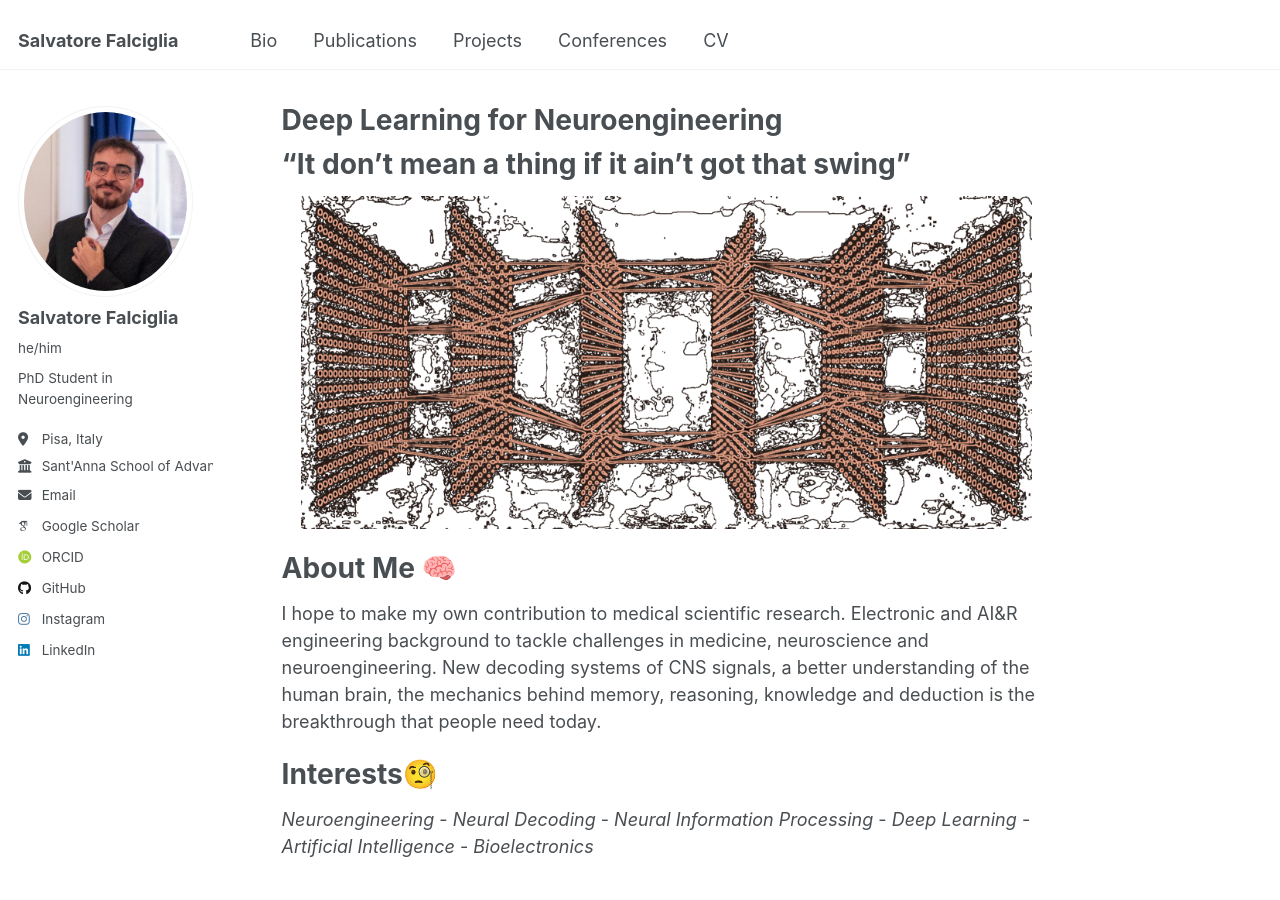
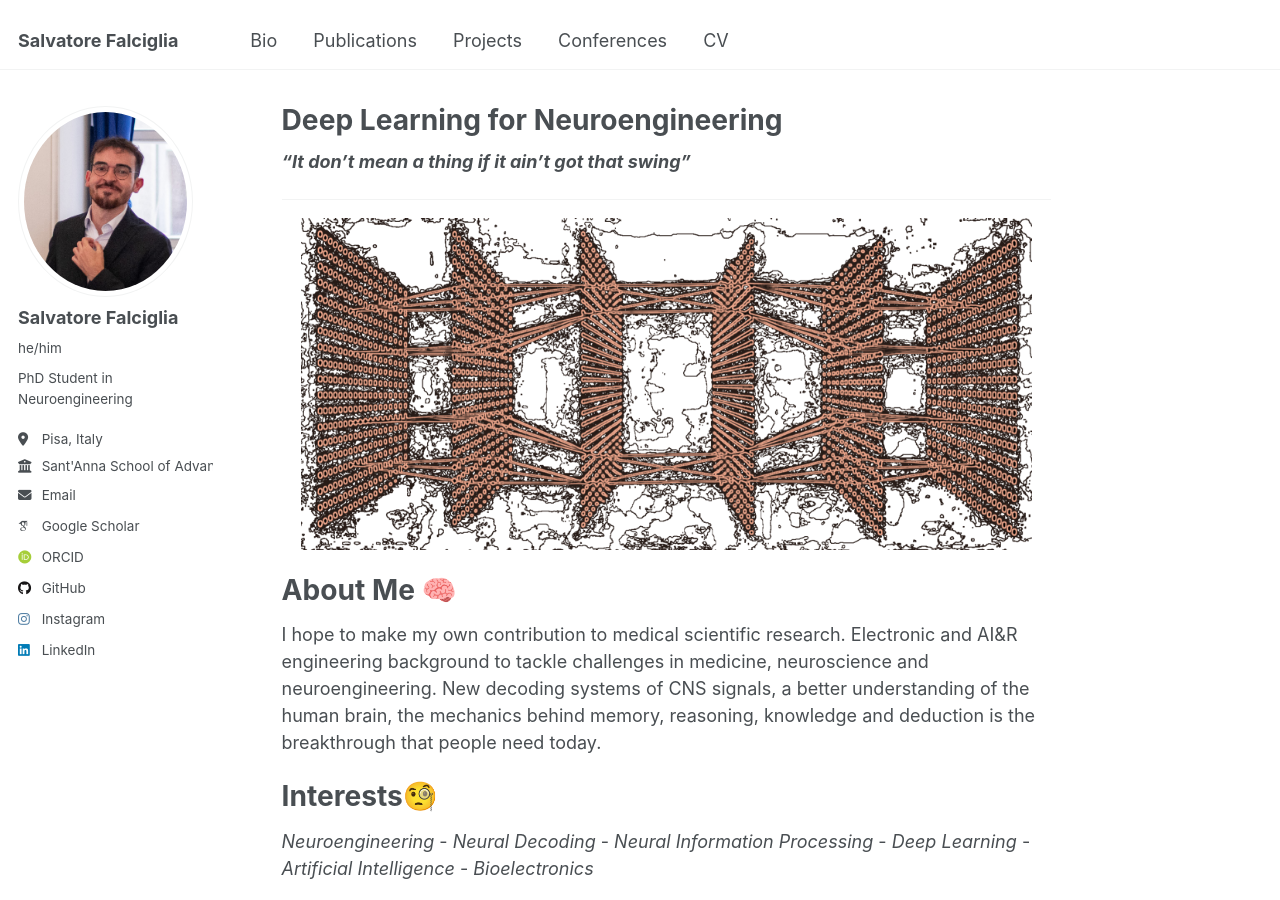
Before and after one commit to falciglia/falciglia.github.io, a Jekyll site: the page built from _pages/about.md, in a window 1280 px wide and 900 px high. Built offline with Jekyll 4.4.1, drawn with Linux system fonts in a browser that asks for light colours; some web fonts are replaced.

```diff
--- a/_pages/about.md
+++ b/_pages/about.md
@@ -7,8 +7,9 @@ redirect_from:
   - /about.html
 ---
 
-"It don't mean a thing if it ain't got that swing"
-===
+***"It don't mean a thing if it ain't got that swing"***
+
+---
 
 <p align="center">
 <img src="dlcover.png" width="95%">
```
